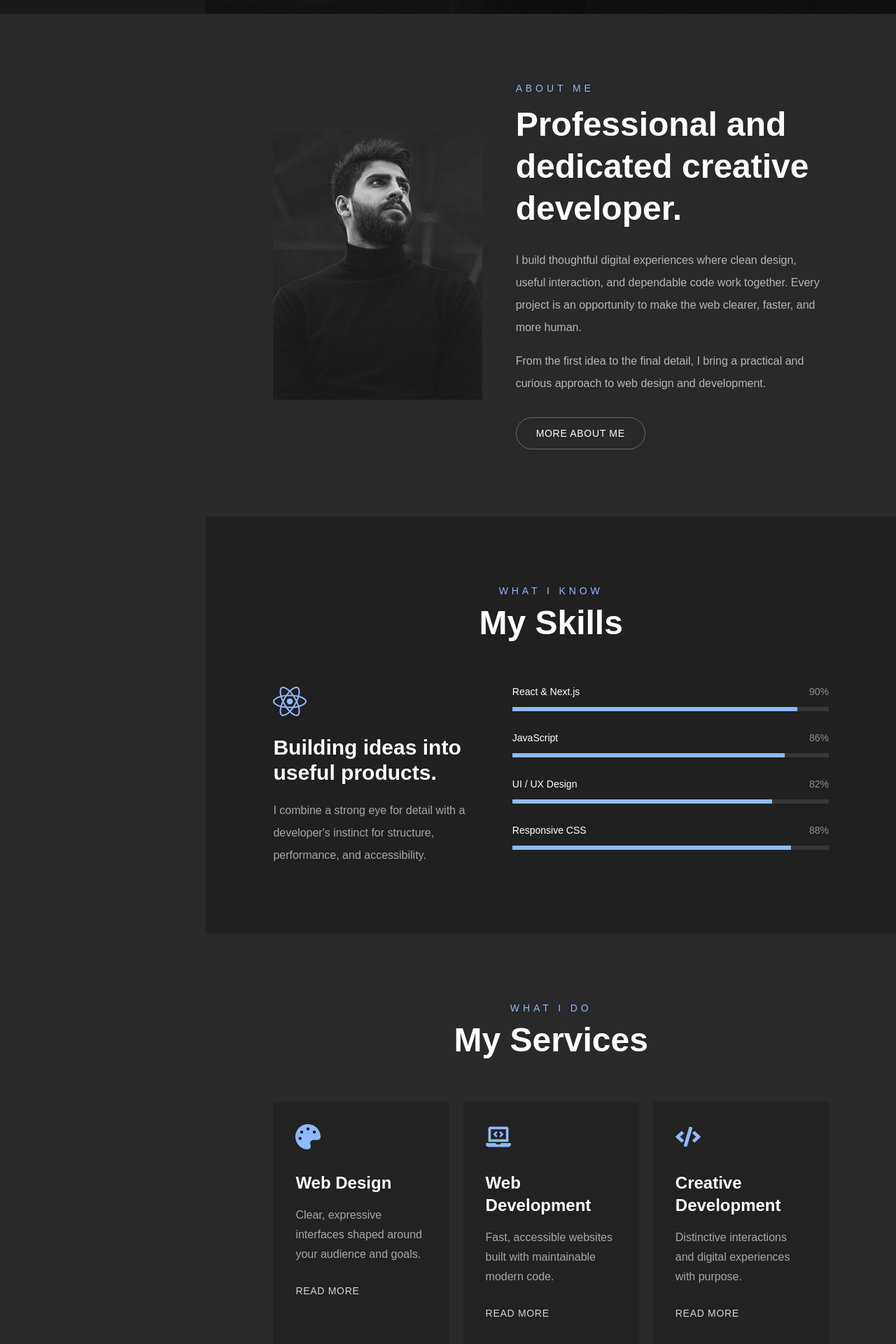
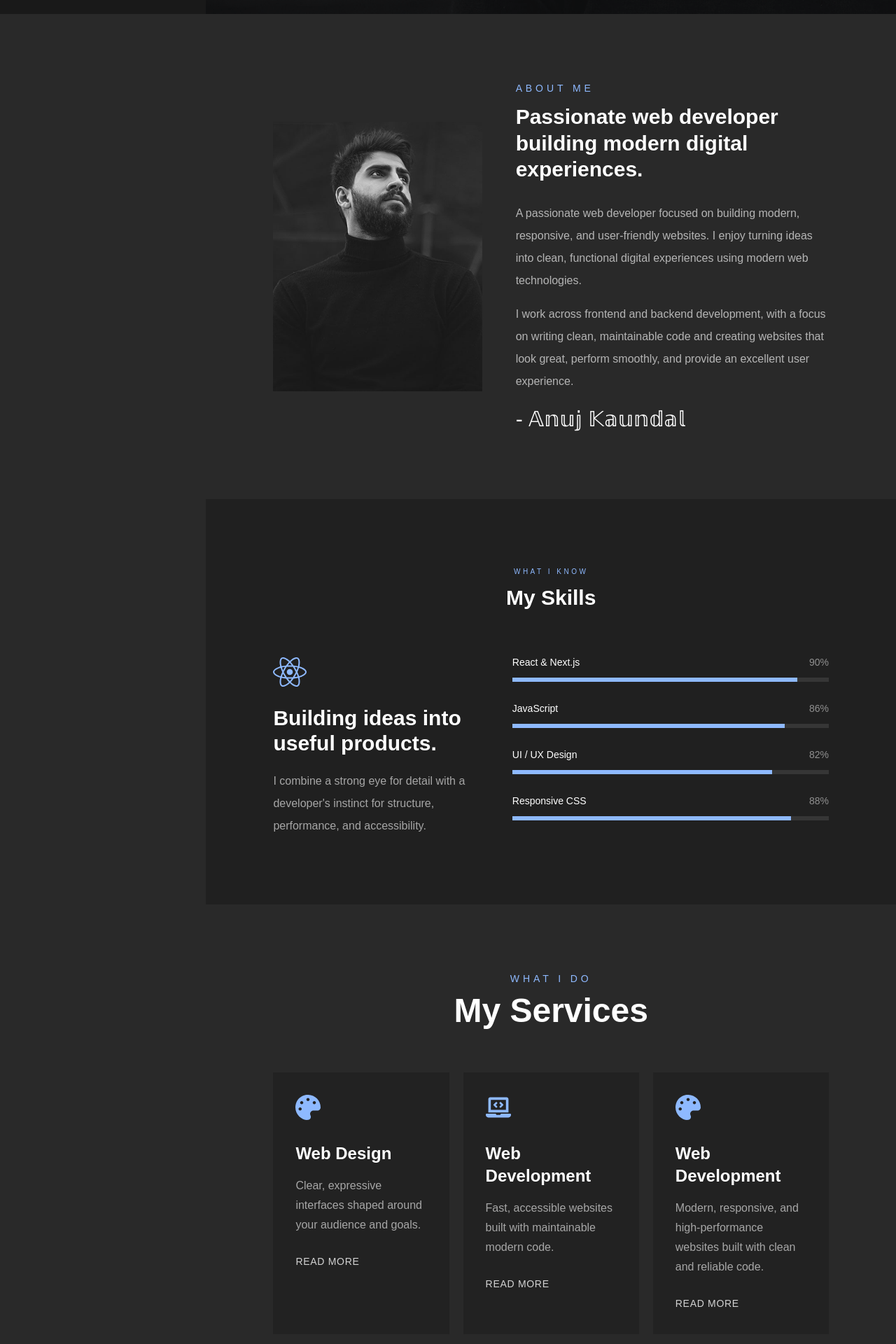
Before and after one commit to anujkaundal25/anuj-kaundal, a Next.js app: page / in a window 1280 px wide. Shown: the part 780-2700 px from the top of the page at 70% size. Built offline with nearby package versions, Linux system fonts and the light colour scheme.

Commit message:
do some new changes

```diff
--- a/src/component/home/AboutMe.jsx
+++ b/src/component/home/AboutMe.jsx
@@ -2,17 +2,42 @@ import React from "react";
 
 function AboutMe() {
   return (
-    <section id="about" className="scroll-mt-6 bg-[#292929] px-8 py-24 text-white sm:px-14 md:ml-[23%] md:px-16 lg:px-24">
+    <section
+      id="about"
+      className="scroll-mt-6 bg-[#292929] px-8 py-24 text-white sm:px-14 md:ml-[23%] md:px-16 lg:px-24"
+    >
       <div className="mx-auto grid max-w-6xl items-center gap-12 lg:grid-cols-[minmax(260px,0.8fr)_1.2fr]">
         <div className="overflow-hidden bg-[#202020]">
-          <img src="/about.jpg" alt="Anuj Kaundal" className="h-full min-h-[360px] w-full object-cover grayscale" />
+          <img
+            src="/about.jpg"
+            alt="Anuj Kaundal"
+            className="h-full min-h-[360px] w-full object-cover grayscale"
+          />
         </div>
+
         <div>
-          <p className="mb-3 text-sm uppercase tracking-[0.35em] text-[#8eb9ff]">About Me</p>
-          <h2 className="max-w-xl text-4xl font-bold leading-tight sm:text-5xl">Professional and dedicated creative developer.</h2>
-          <p className="mt-7 max-w-2xl leading-8 text-white/65">I build thoughtful digital experiences where clean design, useful interaction, and dependable code work together. Every project is an opportunity to make the web clearer, faster, and more human.</p>
-          <p className="mt-4 max-w-2xl leading-8 text-white/65">From the first idea to the final detail, I bring a practical and curious approach to web design and development.</p>
-          <a href="#portfolio" className="mt-8 inline-block rounded-full border border-white/30 px-7 py-3 text-sm uppercase tracking-wider transition-colors hover:border-[#8eb9ff] hover:text-[#8eb9ff]">More About Me</a>
+          <p className="mb-3 text-sm uppercase tracking-[0.35em] text-[#8eb9ff]">
+            About Me
+          </p>
+
+          <h2 className="max-w-4xl text-3xl font-bold leading-tight">
+            Passionate web developer building modern digital experiences.
+          </h2>
+
+          <p className="mt-7 max-w-2xl leading-8 text-white/65">
+            A passionate web developer focused on building
+            modern, responsive, and user-friendly websites. I enjoy turning
+            ideas into clean, functional digital experiences using modern web
+            technologies.
+          </p>
+
+          <p className="mt-4 max-w-2xl leading-8 text-white/65">
+            I work across frontend and backend development, with a focus on
+            writing clean, maintainable code and creating websites that look
+            great, perform smoothly, and provide an excellent user experience.
+          </p>
+
+          <h3 className="text-xl sm:text-3xl lg:text-3xl pt-5">- 𝔸𝕟𝕦𝕛 𝕂𝕒𝕦𝕟𝕕𝕒𝕝</h3>
         </div>
       </div>
     </section>
--- a/src/component/home/Services.jsx
+++ b/src/component/home/Services.jsx
@@ -1,25 +1,51 @@
 import React from "react";
-import { FaCode, FaLaptopCode, FaPalette } from "react-icons/fa";
-
+import { FaLaptopCode, FaPalette } from "react-icons/fa";
 const services = [
-  { icon: FaPalette, title: "Web Design", text: "Clear, expressive interfaces shaped around your audience and goals." },
-  { icon: FaLaptopCode, title: "Web Development", text: "Fast, accessible websites built with maintainable modern code." },
-  { icon: FaCode, title: "Creative Development", text: "Distinctive interactions and digital experiences with purpose." },
+  {
+    icon: FaPalette,
+    title: "Web Design",
+    text: "Clear, expressive interfaces shaped around your audience and goals.",
+  },
+  {
+    icon: FaLaptopCode,
+    title: "Web Development",
+    text: "Fast, accessible websites built with maintainable modern code.",
+  },
+  {
+    icon: FaPalette,
+    title: "Web Development",
+    text: "Modern, responsive, and high-performance websites built with clean and reliable code.",
+  },
 ];
 
 export default function Services() {
   return (
-    <section id="services" className="scroll-mt-6 bg-[#292929] px-8 py-24 text-white sm:px-14 md:ml-[23%] md:px-16 lg:px-24">
+    <section
+      id="services"
+      className="scroll-mt-6 bg-[#292929] px-8 py-24 text-white sm:px-14 md:ml-[23%] md:px-16 lg:px-24"
+    >
       <div className="mx-auto max-w-6xl">
-        <p className="text-center text-sm uppercase tracking-[0.35em] text-[#8eb9ff]">What I Do</p>
-        <h2 className="mt-3 text-center text-4xl font-bold sm:text-5xl">My Services</h2>
+        <p className="text-center text-sm uppercase tracking-[0.35em] text-[#8eb9ff]">
+          What I Do
+        </p>
+        <h2 className="mt-3 text-center text-4xl font-bold sm:text-5xl">
+          My Services
+        </h2>
         <div className="mt-16 grid gap-5 lg:grid-cols-3">
           {services.map(({ icon: Icon, title, text }) => (
-            <article key={title} className="bg-[#222222] p-8 transition-transform duration-300 hover:-translate-y-1">
+            <article
+              key={title}
+              className="bg-[#222222] p-8 transition-transform duration-300 hover:-translate-y-1"
+            >
               <Icon className="text-4xl text-[#8eb9ff]" />
               <h3 className="mt-8 text-2xl font-semibold">{title}</h3>
               <p className="mt-4 leading-7 text-white/60">{text}</p>
-              <a href="#contact" className="mt-7 inline-block text-sm uppercase tracking-wider text-white/80 hover:text-[#8eb9ff]">Read More</a>
+              <a
+                href="#contact"
+                className="mt-7 inline-block text-sm uppercase tracking-wider text-white/80 hover:text-[#8eb9ff]"
+              >
+                Read More
+              </a>
             </article>
           ))}
         </div>
--- a/src/component/home/Skills.jsx
+++ b/src/component/home/Skills.jsx
@@ -12,8 +12,8 @@ export default function SkillsSection() {
   return (
     <section id="skills" className="scroll-mt-6 bg-[#202020] px-8 py-24 text-white sm:px-14 md:ml-[23%] md:px-16 lg:px-24">
       <div className="mx-auto max-w-6xl">
-        <p className="text-center text-sm uppercase tracking-[0.35em] text-[#8eb9ff]">What I Know</p>
-        <h2 className="mt-3 text-center text-4xl font-bold sm:text-5xl">My Skills</h2>
+        <p className="text-center text-[10px] uppercase tracking-[0.35em] text-[#8eb9ff]">What I Know</p>
+        <h2 className="mt-3 text-center text-4xl font-bold sm:text-3xl">My Skills</h2>
         <div className="mt-16 grid gap-10 lg:grid-cols-[0.8fr_1.2fr]">
           <div>
             <FaReact className="text-5xl text-[#8eb9ff]" />
```
Also changed, not shown: public/about-the-founder.jpeg (added).
